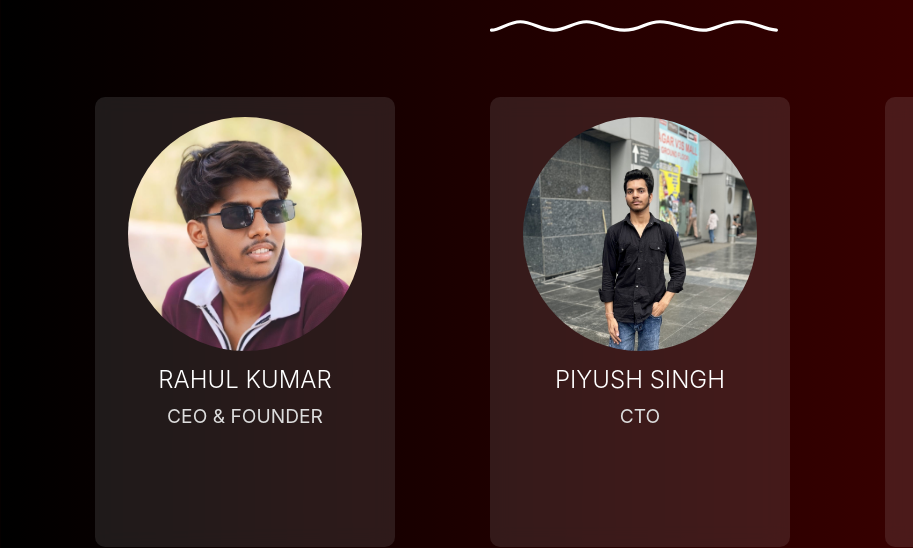
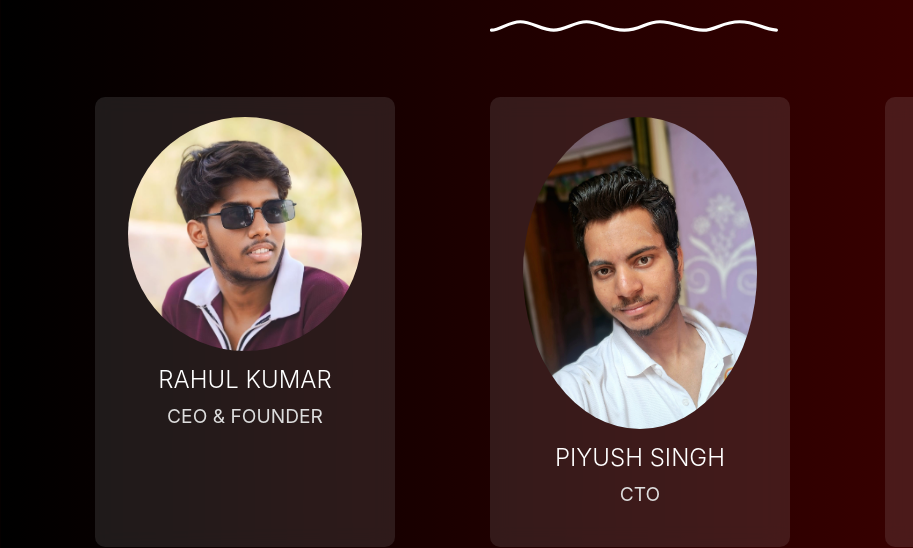
Before and after one commit to rk409/privatecompany, a plain HTML site: page index.html in a window 1280 px wide. Shown: the part 2036-2584 px from the top of the page, 0-913 px from the left. Drawn offline with Linux system fonts and the light colour scheme; grey boxes are pictures that could not be loaded.

Commit message:
Update index.html

```diff
--- a/index.html
+++ b/index.html
@@ -324,7 +324,7 @@
                 <p>CEO & FOUNDER</p>
             </div>
             <div class="team-member">
-                <img src="image/piyush.jpg" alt="Team Member 2">
+                <img src="image/ps.jpeg" alt="Team Member 2">
                 <h3>PIYUSH SINGH</h3>
                 <p>CTO</p>
 
```
